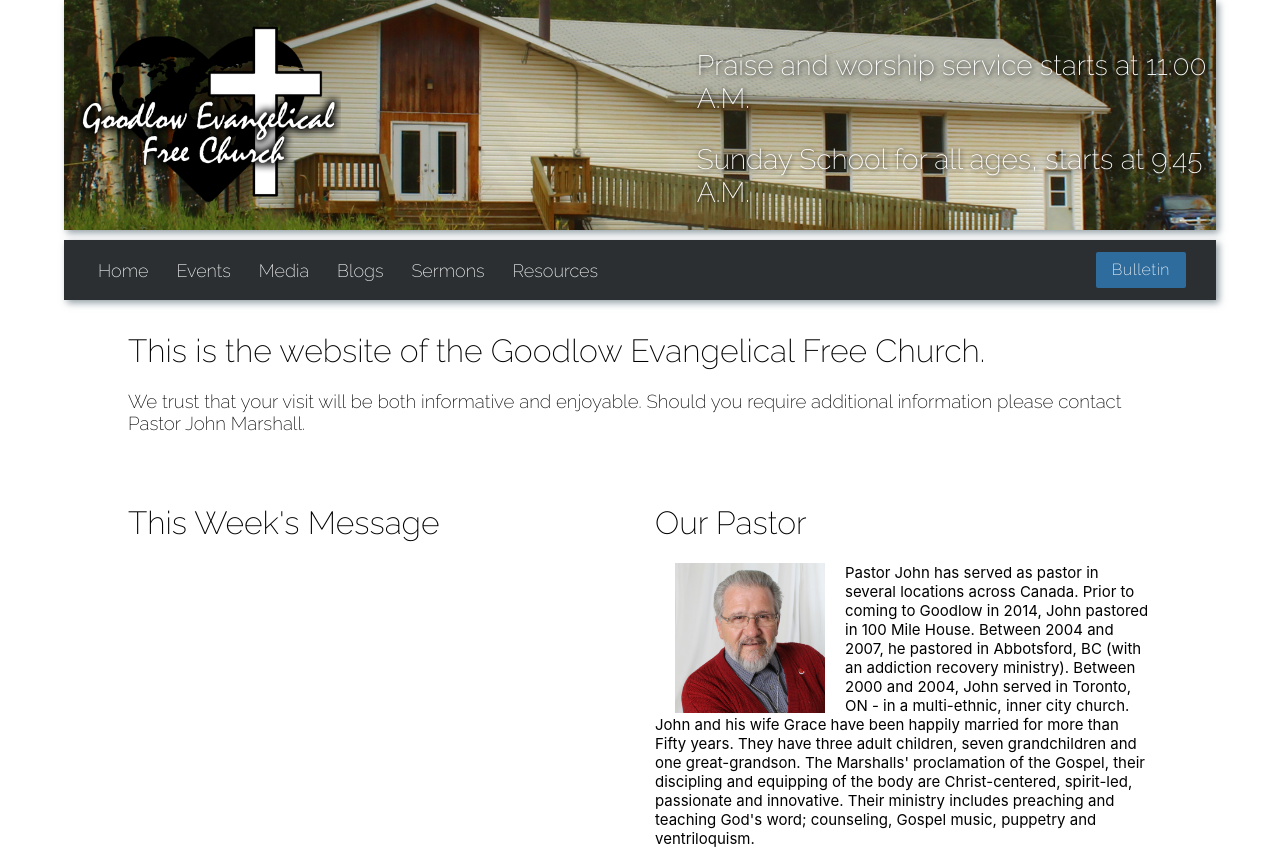
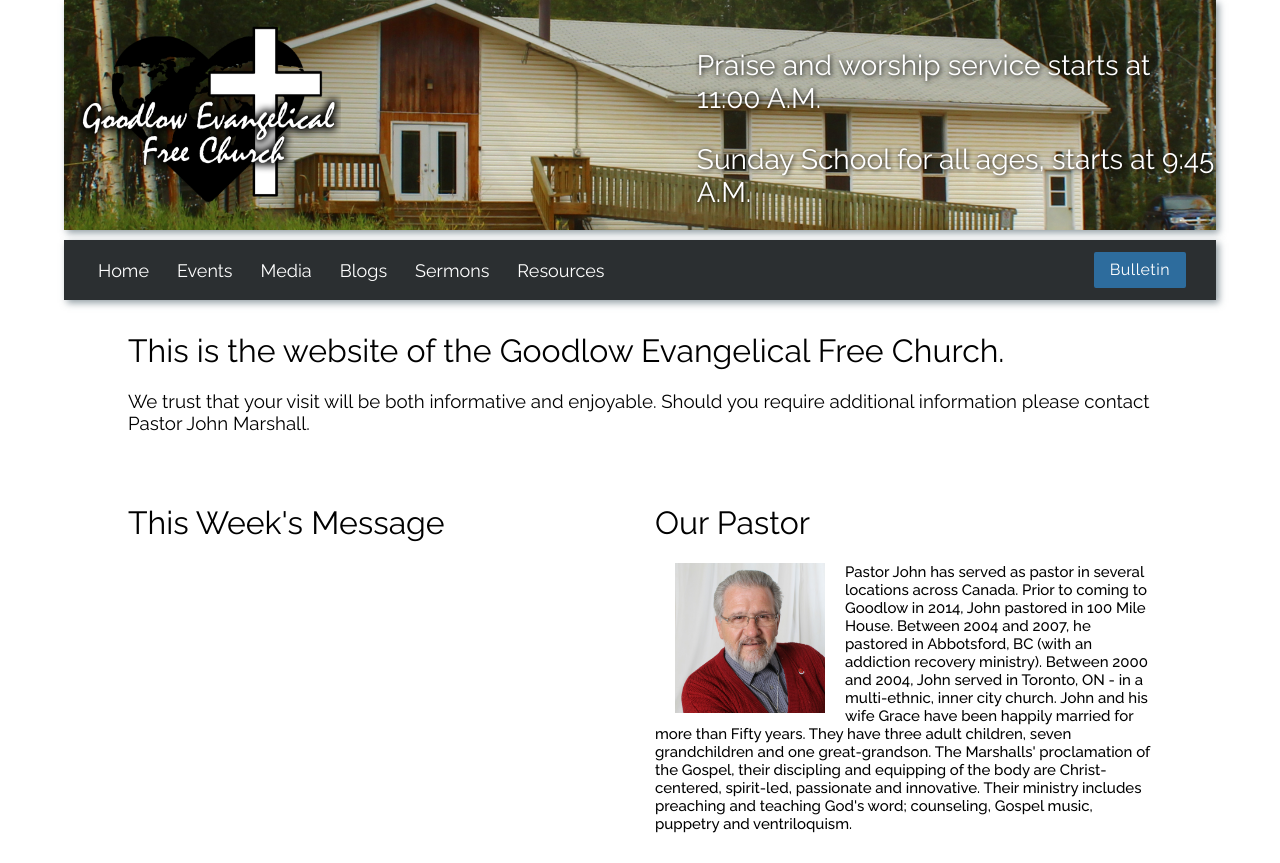
Before and after one commit to OwenRempel/GoodlowEFC, a PHP site: page / in a window 1280 px wide. Shown: the top 863 px of the page. Run offline with PHP 8.4, Linux system fonts and the light colour scheme.

Commit message:
Adding in diffrnet fonts for light and dark modes

```diff
--- a/css/main.css
+++ b/css/main.css
@@ -1,4 +1,4 @@
-@import url('https://fonts.googleapis.com/css2?family=Raleway:wght@100;200;300;400&family=Roboto:wght@100;300;400&display=swap');
+@import url('https://fonts.googleapis.com/css2?family=Raleway:wght@100;200;300;400;500;600&family=Roboto:wght@100;300;400&display=swap');
 
 
 .material-symbols-outlined {
@@ -15,8 +15,8 @@
 :root {
   --background: #07090c;
   --audio-background: #212527;
-  --shadow: 0px 0px 0px 1px #bfbfbf14;
-  --text-color: white;
+  --shadow: 0px 0px 0px 1px #bfbfbf0a;
+  --text-color: #f7f7f7;
   --card_background: #020202fa;
 }
 
@@ -79,9 +79,25 @@ a {
 * {
   box-sizing: border-box;
 }
-a,h1,h2,h3,h4,h5,h6{
+a,h1,h2,h3,h4,h5,h6 {
   font-family: 'Raleway', sans-serif;
   font-weight: 200;
+}
+p{
+  font-family: 'Raleway', sans-serif;
+  font-weight: 300;
+}
+
+
+@media (prefers-color-scheme: light) {
+  a,h1,h2,h3,h4,h5,h6 {
+    font-family: 'Raleway', sans-serif;
+    font-weight: 400;
+  }
+  p{
+    font-family: 'Raleway', sans-serif;
+    font-weight: 500;
+  }
 }
 
 
```
